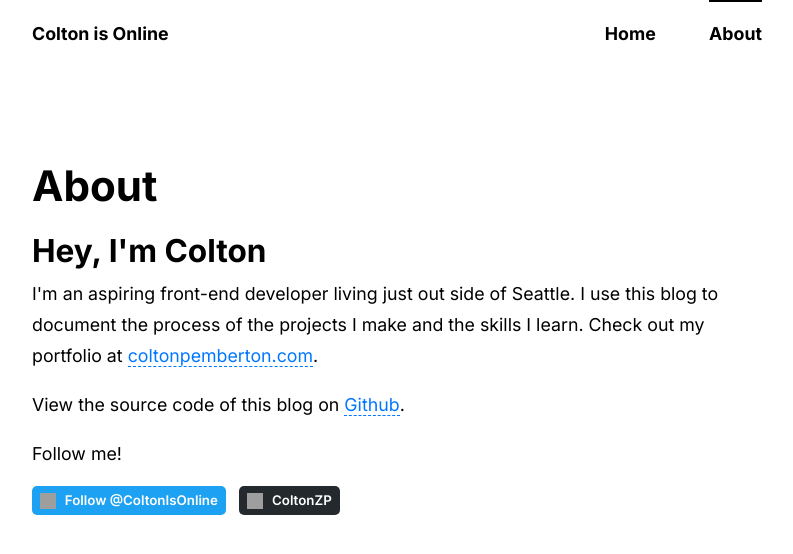
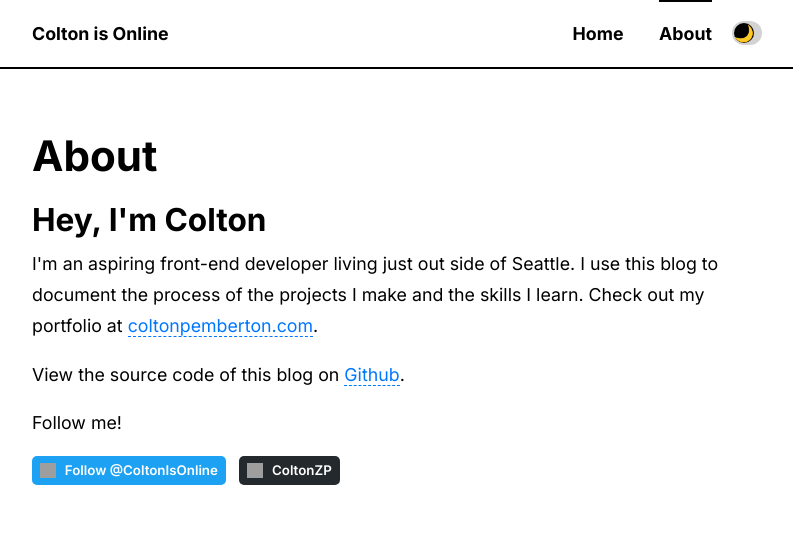
Before and after one commit to ColtonZP/coltonis.online, a Next.js app: page /about in a window 1280 px wide. Shown: the top 554 px of the page, without its empty margins (243-1036 px from the left). Built offline with nearby package versions, Linux system fonts and the light colour scheme; grey boxes are pictures that could not be loaded.

Commit message:
dark theme toggle

```diff
--- a/components/Nav.tsx
+++ b/components/Nav.tsx
@@ -1,9 +1,17 @@
+import { gql, useQuery } from '@apollo/client'
 import { useRouter } from 'next/router'
 
-export const Nav = () => {
+type Props = {
+  isThemeDark: boolean
+  toggleTheme: (boolean) => void
+}
+
+export const Nav = ({ isThemeDark, toggleTheme }: Props) => {
   const router = useRouter()
+
   return (
-    <nav className='nav container'>
+    <nav className='nav'>
+      <div className='container'>
         <a href='/' className='header'>
           <h1>Colton is Online</h1>
         </a>
@@ -19,7 +27,10 @@ export const Nav = () => {
           }`}>
           About
         </a>
-      {/* <button>Theme Toggle</button> */}
+        <div className={`toggle-container ${isThemeDark ? 'dark-active' : 'light-active'}`}>
+          <button onClick={() => toggleTheme(!isThemeDark)}>🌙</button>
+        </div>
+      </div>
     </nav>
   )
 }
--- a/pages/_app.tsx
+++ b/pages/_app.tsx
@@ -1,4 +1,5 @@
 import type { AppProps } from 'next/app'
+import { useEffect, useState } from 'react'
 import {
   ApolloClient,
   InMemoryCache,
@@ -9,37 +10,24 @@ import {
 import '../styles/index.scss'
 import { Nav } from '../components/Nav'
 
-const initialSettings = {
-  theme: 'light',
-}
-
-export const settings = makeVar(initialSettings)
-
 export const client = new ApolloClient({
   uri: 'https://api-us-west-2.graphcms.com/v2/ckovqxkol5h2u01xgauiqg9xo/master',
-  cache: new InMemoryCache({
-    typePolicies: {
-      Query: {
-        fields: {
-          settings: {
-            read() {
-              return settings()
-            },
-          },
-        },
-      },
-      Post: {
-        keyFields: ['title', 'id'],
-      },
-    },
-  }),
+  cache: new InMemoryCache(),
 })
 
 export default function MyApp({ Component, pageProps }: AppProps) {
+  const [isThemeDark, toggleTheme] = useState(false)
+
+  useEffect(() => {
+    document.body.dataset.theme = isThemeDark ? 'dark' : 'light'
+  }, [isThemeDark])
+
   return (
     <ApolloProvider client={client}>
-      <Nav />
-      <Component {...pageProps} />
+      <div className={`theme-provider ${isThemeDark ? 'dark' : 'light'}`}>
+        <Nav isThemeDark={isThemeDark} toggleTheme={toggleTheme} />
+        <Component {...pageProps} />
+      </div>
     </ApolloProvider>
   )
 }
--- a/styles/_app.scss
+++ b/styles/_app.scss
@@ -1,3 +1,7 @@
+.theme-provider {
+  min-height: 100vh;
+}
+
 .social-link {
   display: inline-flex;
   align-items: center;
--- a/styles/_nav.scss
+++ b/styles/_nav.scss
@@ -1,32 +1,61 @@
 .nav {
-  display: flex;
-  flex-direction: row;
   position: sticky;
   top: 0;
   z-index: 2;
-  margin-bottom: 10rem;
-  background: white;
+  margin-bottom: 5rem;
+  background: var(--background);
+  border-bottom: 2px solid var(--color);
 
-  &::after {
-    content: '';
-    width: 100%;
-    height: 10rem;
-    bottom: -10rem;
-    left: 0;
-    position: absolute;
-    background: linear-gradient(to bottom, white, rgba(255, 255, 255, 0));
-    z-index: 2;
+  & .container {
+    display: flex;
+    flex-direction: row;
   }
 
   & a,
-  & a h1 {
+  & a h1,
+  & button {
     font-size: 1.777rem;
     font-weight: 700;
-    background-color: white;
+    background-color: inherit;
   }
 
   & a {
-    padding-top: 1em;
+    padding: 1em 0;
+  }
+
+  & .toggle-container {
+    margin: auto;
+    width: 3rem;
+    height: 2.4rem;
+    border-radius: 25px;
+    position: relative;
+  }
+
+  & .dark-active {
+    background: var(--theme);
+
+    & button {
+      left: .8rem;
+    }
+  }
+
+  & .light-active {
+    background: lightgray;
+  }
+
+  & button {
+    border: none;
+    background-color: var(--color);
+    border-radius: 50%;
+    height: 2rem;
+    width: 2rem;
+    font-size: 1.6rem;
+    line-height: 1.2em;
+    position: absolute;
+    display: inline-block;
+    top: .2rem;
+    left: .2rem;
+    transition: ease-out left .2s;
   }
 
   & .inactive, h1 {
@@ -36,7 +65,6 @@
   }
 
   & .inactive {
-
     &:hover::after {
       width: 100%;
       background: var(--theme);
@@ -49,13 +77,13 @@
       left: 0;
       height: 2px;
       width: 0%;
-      background: black;
+      background: var(--color);
       transition: width ease .3s;
     }
   }
 
-  & .home, & .about {
-    margin-left: 3em;
+  & .home, & .about, & .toggle-container {
+    margin-left: 2em;
     position: relative;
   }
 
@@ -68,7 +96,7 @@
     position: absolute;
     top: 0;
     left: 0;
-    background: black;
+    background: var(--color);
     height: 2px;
     width: 100%;
   }
--- a/styles/index.scss
+++ b/styles/index.scss
@@ -16,7 +16,8 @@ body {
   -webkit-font-smoothing: antialiased;
   -moz-osx-font-smoothing: grayscale;
   line-height: 1.75;
-  color: #000000;
+  background: var(--background);
+  color: var(--color);
 }
 
 html {
@@ -26,6 +27,17 @@ html {
   &:focus-within {
     scroll-behavior: smooth;
   }
+}
+
+body,
+body[data-theme="dark"] {
+  --color: #fff;
+  --background: #000;
+}
+
+body[data-theme="light"] {
+  --color: #000;
+  --background: #fff;
 }
 
 h1 {
```
Lines whose indentation alone changed are shown as unchanged.
